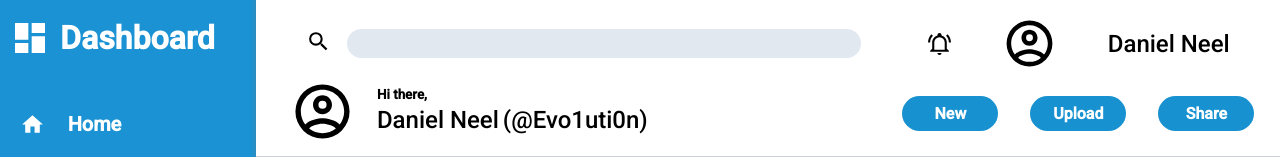
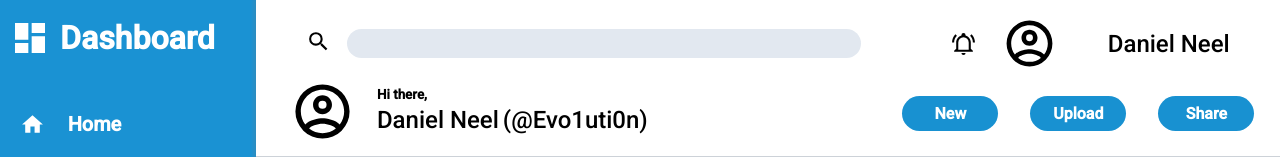
Before and after one commit to DNeel10/admin-dashboard, a plain HTML site: page index.html in a window 1280 px wide. Shown: the top 157 px of the page. Drawn offline with Linux system fonts and the light colour scheme.

Commit message:
update postion of notification icon element

```diff
--- a/styles.css
+++ b/styles.css
@@ -349,6 +349,8 @@ button {
 .notification-icon {
     height: 25px;
     width: 25px;
+    position: relative;
+    left: 1.5em;
 }
 
 .notification-user {
```
